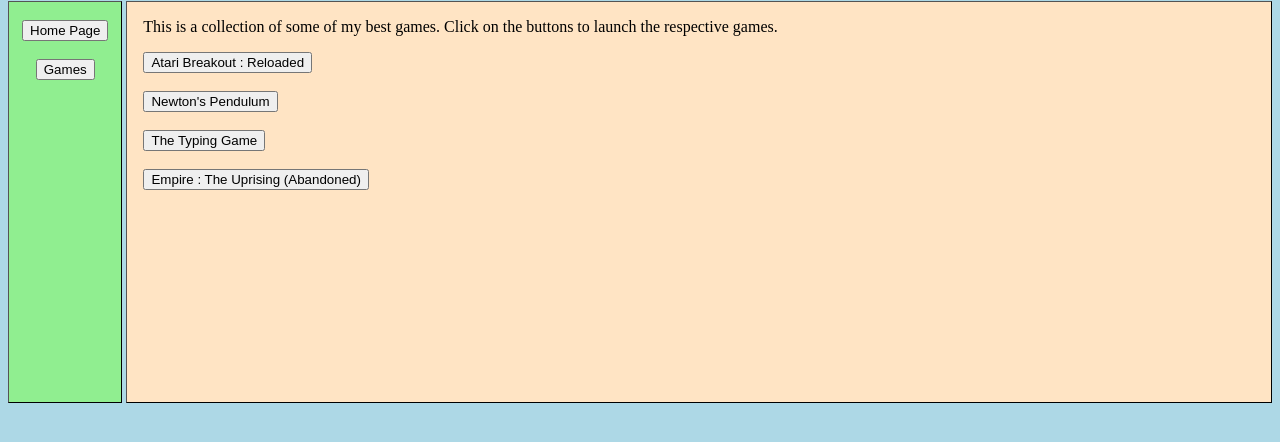
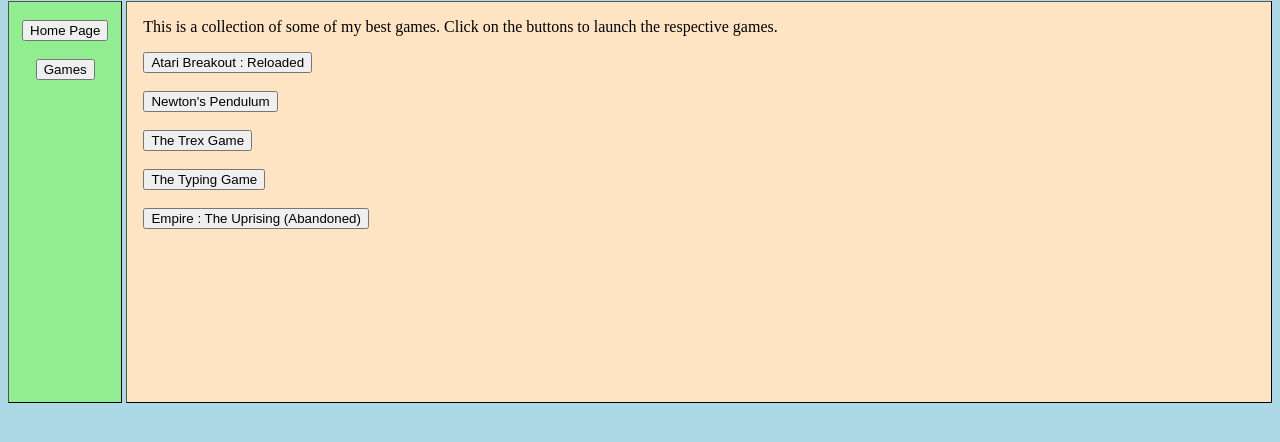
Before and after one commit to TheRealFury/About-Me, a plain HTML site: page index.html in a window 1280 px wide. Shown: the part 82-524 px from the top of the page. Drawn offline with nearby package versions, Linux system fonts and the light colour scheme.

Commit message:
Added the Trex Game!
Added a shortcut to my remake of the Trex Game.

```diff
--- a/index.html
+++ b/index.html
@@ -43,6 +43,7 @@
         <p> &nbsp; &nbsp; This is a collection of some of my best games. Click on the buttons to launch the respective games.</p>
         &nbsp; &nbsp; <a href="https://ayushbhatt.in/AtariBreakoutReloaded/"><button>Atari Breakout : Reloaded</button></a> <br> <br>
         &nbsp; &nbsp; <a href="https://ayushbhatt.in/NewtonsToy/"><button>Newton's Pendulum</button></a> <br> <br>
+        &nbsp; &nbsp; <a href="https://ayushbhatt.in/EndLess"><button>The Trex Game</button></a> <br> <br>
         &nbsp; &nbsp; <a href="https://ayushbhatt.in/TheTypingGame/"><button>The Typing Game</button></a> <br> <br>
         &nbsp; &nbsp; <a href="https://ayushbhatt.in/EmpireTheUprising/"><button>Empire : The Uprising (Abandoned)</button></a>
     </div>
```
